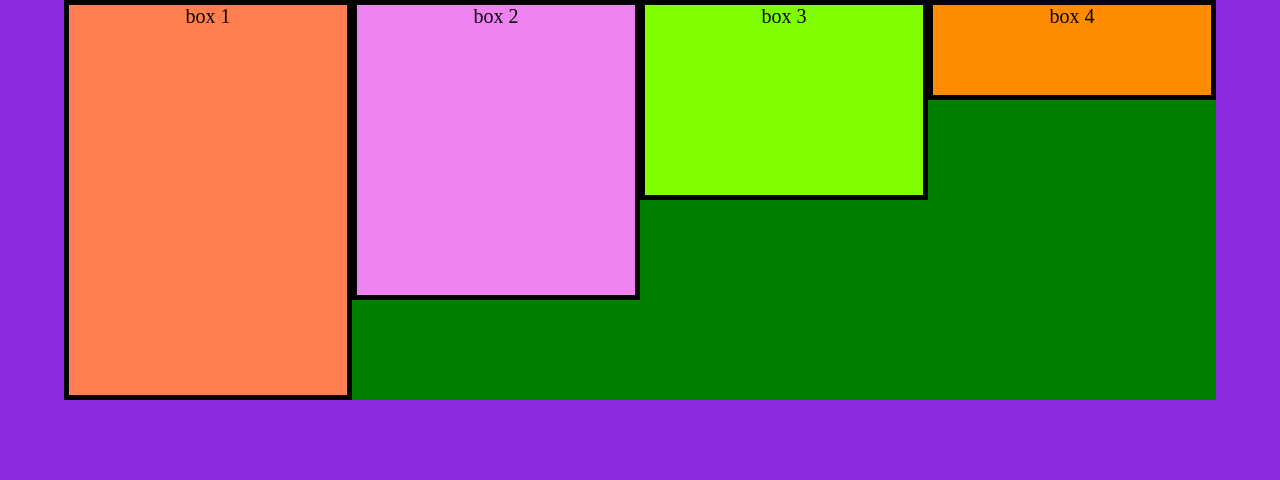
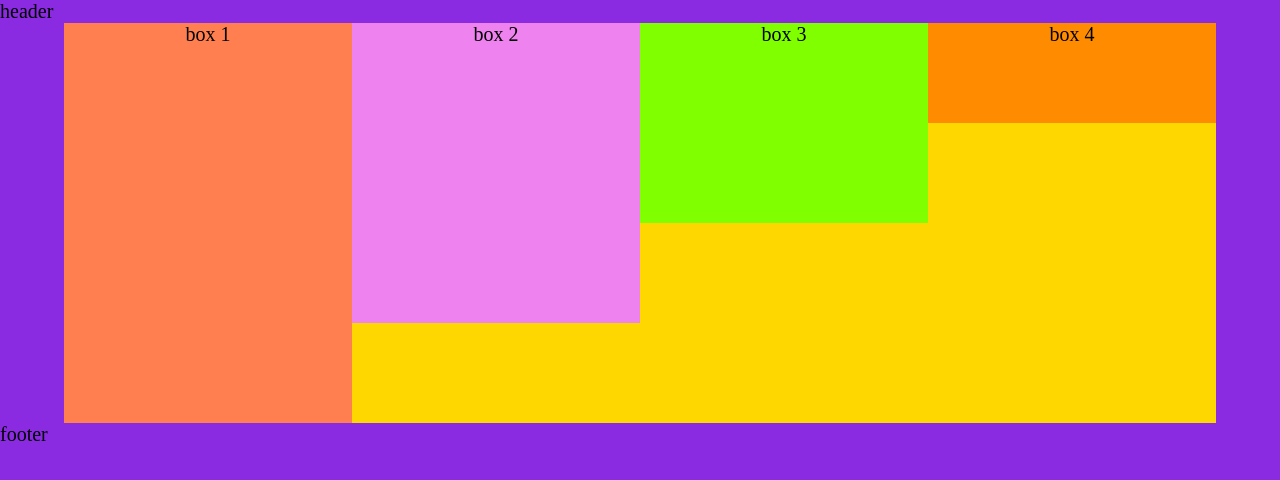
Before and after one commit to geekwise-donald-hess/morning-021116, a plain HTML site: page index.html in a window 1280 px wide. Drawn offline with Linux system fonts and the light colour scheme.

Commit message:
further changes in css, added header and footer

```diff
--- a/css/style.css
+++ b/css/style.css
@@ -1,5 +1,5 @@
 html,body{
-    margin:0 auto;
+    margin:0;
     padding:0;
     box-sizing:border-box;
     font-size: 62.5%;
@@ -11,16 +11,24 @@ body{
     background-color: blueviolet;
     box-sizing: border-box;
     font-size: 2em;
+
 }
 
 main{
     margin: 0 auto;
     height: 20em;
     width:90%;
-    background-color: green;
+    background-color: gold;
     box-sizing: border-box;
     text-align: center;
 }
+
+#header{
+    display: block;
+    width: 90%;
+
+}
+
 
 #box_1{
     display:block;
@@ -30,7 +38,6 @@ main{
     height: 100%;
     background-color: coral;
     float: left;
-    border: solid 5px;
     box-sizing: border-box;
 }
 
@@ -42,7 +49,6 @@ main{
     height: 75%;
     background-color: violet;
     float: left;
-    border: solid 5px;
     box-sizing: border-box;
 }
 
@@ -54,7 +60,6 @@ main{
     height: 50%;
     background-color: chartreuse;
     float: left;
-    border: solid 5px;
     box-sizing: border-box;
 }
 
@@ -66,6 +71,5 @@ main{
     height: 25%;
     background-color: darkorange;
     float: left;
-    border: solid 5px;
     box-sizing: border-box;
 }
--- a/index.html
+++ b/index.html
@@ -1,7 +1,7 @@
 <!DOCTYPE html>
 <html>
     <head>
-
+        <title>BlockBlock</title>
         <meta name='viewport' content='width=device-width' initial-scale='1.0'/>
         <meta charset='utf-8'>
         <link type='text/css' rel='stylesheet' href='css/style.css'/>
@@ -10,7 +10,7 @@
 
     </head>
         <body>
-
+            <header id='header'>header</header>
 
             <main>
 
@@ -28,6 +28,7 @@
                     <div id='box_4_1'>box 4</div></section>
 
             </main>
+            <footer id='footer'>footer</footer>
         </body>
 
 </html>
```
